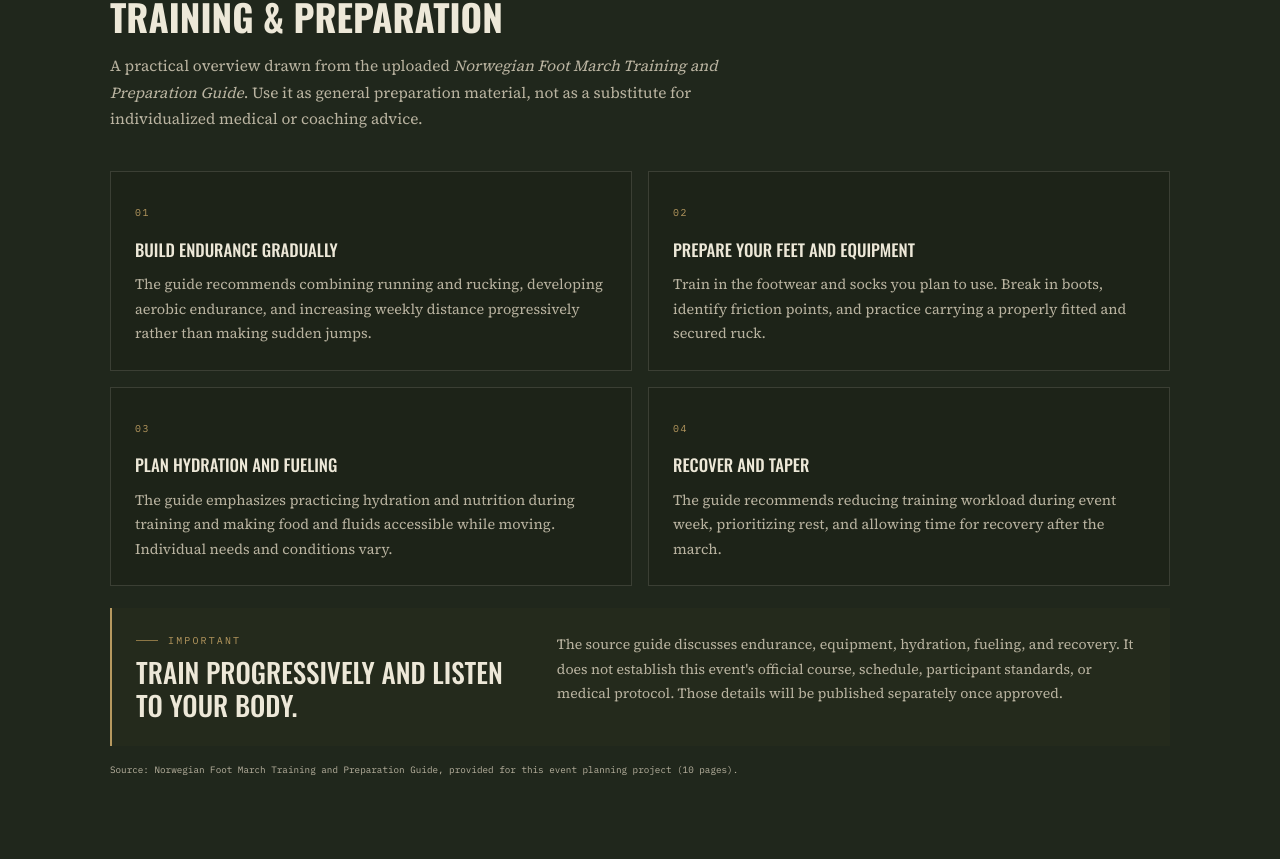
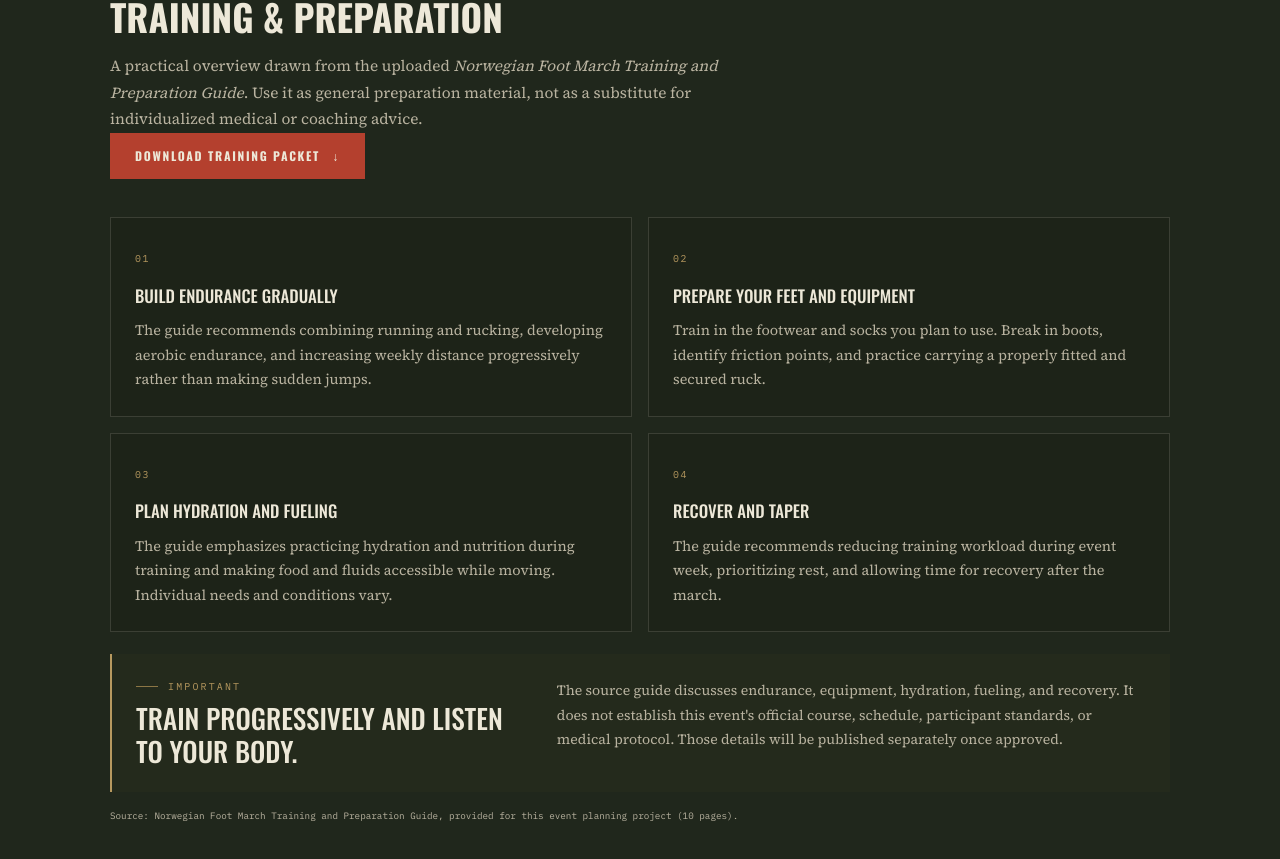
Before and after one commit to TypeErrorDev/nfm_416cabn, a Next.js app: page / in a window 1280 px wide. Shown: the part 3951-4810 px from the top of the page. Built offline with nearby package versions, Linux system fonts and the light colour scheme.

Commit message:
Add training packet download link

```diff
--- a/app/page.tsx
+++ b/app/page.tsx
@@ -160,6 +160,7 @@ export default function Home() {
             <p className="eyebrow">Prepare with purpose</p>
             <h2 id="preparation-title">Training &amp; preparation</h2>
             <p className="section-intro">A practical overview drawn from the uploaded <em>Norwegian Foot March Training and Preparation Guide</em>. Use it as general preparation material, not as a substitute for individualized medical or coaching advice.</p>
+            <a className="btn btn-primary training-download" href="/norwegian-foot-march-training-guide.pdf" download>Download training packet <span aria-hidden="true">↓</span></a>
           </div>
           <div className="prep-grid">
             {trainingTopics.map((item, index) => <article className="prep-card" key={item.title}><span className="detail-number">0{index + 1}</span><h3>{item.title}</h3><p>{item.text}</p></article>)}
```
